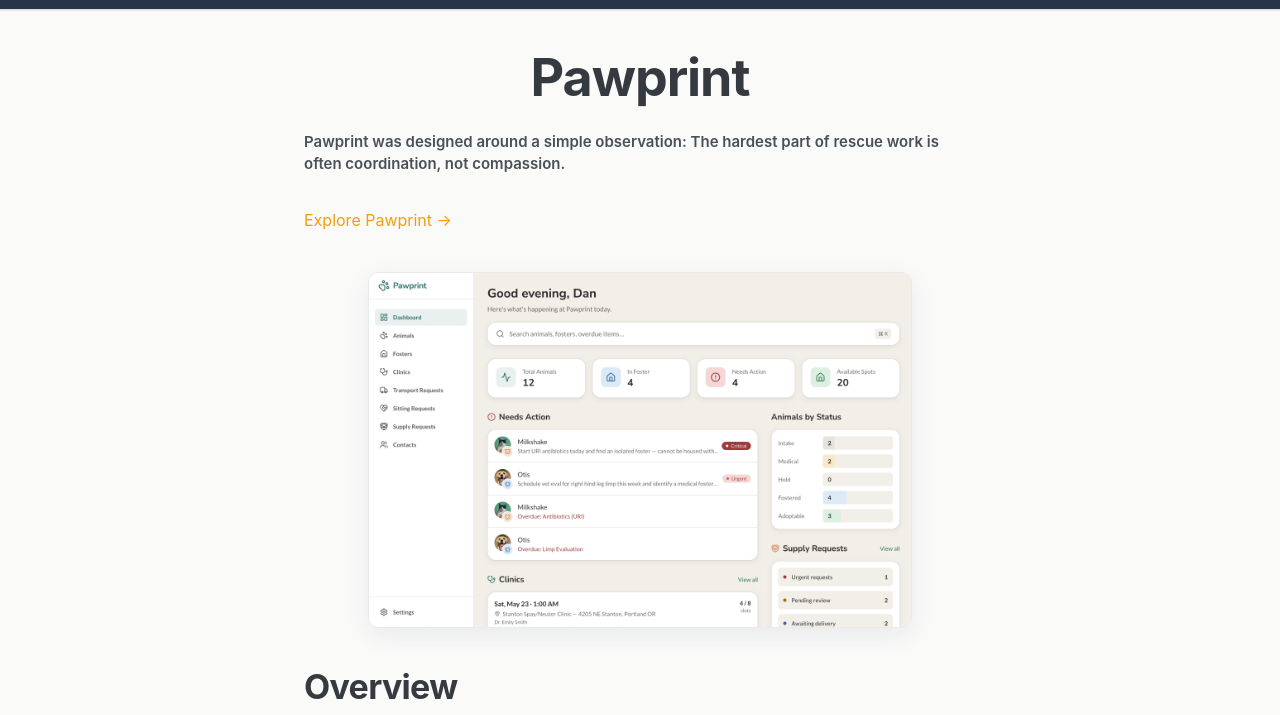
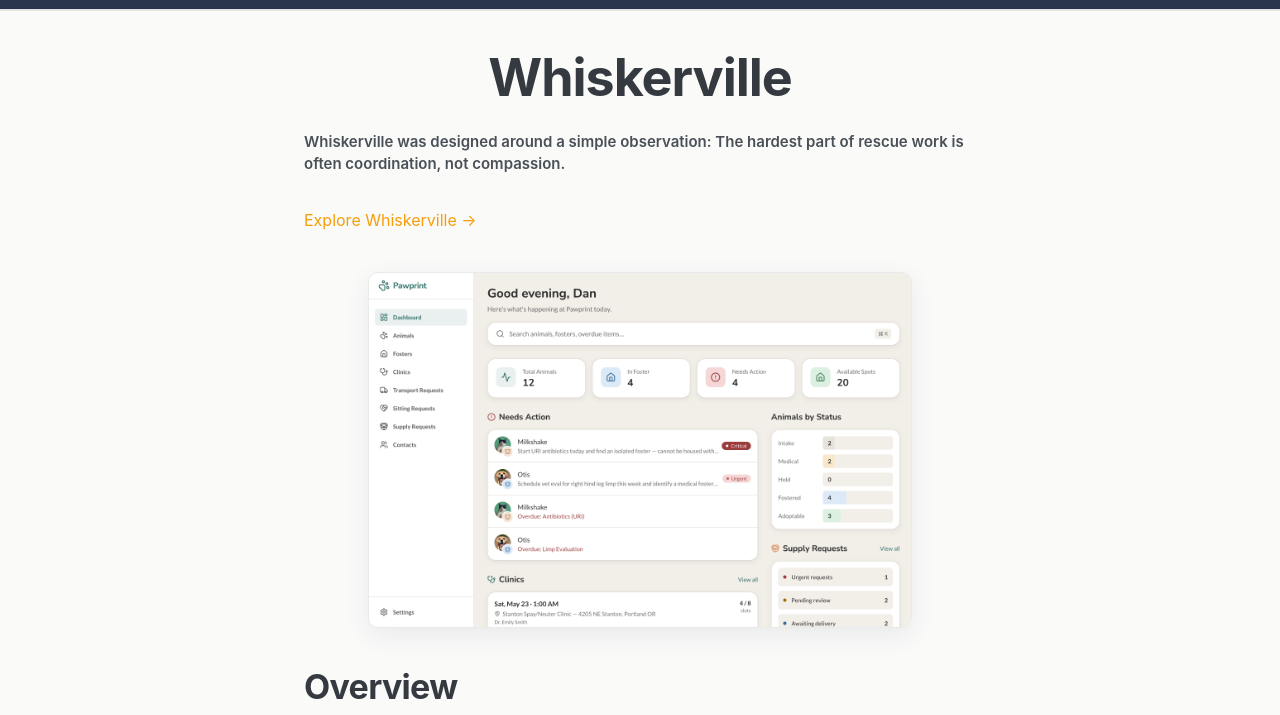
Before and after one commit to dthores1/personal-site, a website: page portfolio/pawprint.html in a window 1280 px wide. Shown: the part 47-762 px from the top of the page. Drawn offline with Linux system fonts and the light colour scheme; a web font is replaced by a local one.

Commit message:
Changes Pawprint name to Whiskerville

```diff
--- a/portfolio/pawprint.html
+++ b/portfolio/pawprint.html
@@ -3,10 +3,10 @@
 <head>
   <meta charset="UTF-8">
   <meta name="viewport" content="width=device-width, initial-scale=1, shrink-to-fit=no">
-  <meta name="description" content="Pawprint is animal rescue operations software designed around real-world foster workflows.">
+  <meta name="description" content="Whiskerville is animal rescue operations software designed around real-world foster workflows.">
   <meta name="robots" content="index,follow">
   <link rel="shortcut icon" href="../img/dt-favicon.svg">
-  <title>Pawprint · Portfolio · Dan Thoreson</title>
+  <title>Whiskerville · Portfolio · Dan Thoreson</title>
   <link href="../vendor/bootstrap/css/bootstrap.min.css" rel="stylesheet">
   <link href="https://fonts.googleapis.com/css?family=Saira+Extra+Condensed:500,700" rel="stylesheet">
   <link href="https://fonts.googleapis.com/css?family=Muli:400,400i,800,800i" rel="stylesheet">
@@ -20,20 +20,20 @@
   <script src="../js/portfolio-post-nav.js"></script>
   <main class="ux-post-main">
     <article class="ux-article ux-article--lookio">
-      <h1>Pawprint</h1>
-      <p class="ux-article-punch">Pawprint was designed around a simple observation: The hardest part of rescue work is often coordination, not compassion.</p>
+      <h1>Whiskerville</h1>
+      <p class="ux-article-punch">Whiskerville was designed around a simple observation: The hardest part of rescue work is often coordination, not compassion.</p>
 
       <div class="portfolio-actions" style="margin: 1.25rem 0 0;">
-        <a class="portfolio-btn portfolio-btn--primary" href="https://pawprint.danthoreson.com" target="_blank" rel="noopener noreferrer" data-track-event="open_portfolio_app" data-track-portfolio-app-name="pawprint">Explore Pawprint <span aria-hidden="true">&rarr;</span></a>
+        <a class="portfolio-btn portfolio-btn--primary" href="https://pawprint.danthoreson.com" target="_blank" rel="noopener noreferrer" data-track-event="open_portfolio_app" data-track-portfolio-app-name="pawprint">Explore Whiskerville <span aria-hidden="true">&rarr;</span></a>
       </div>
 
       <figure class="ux-figure--medium">
-        <img src="../img/portfolio/Pawprint_Dashboard.png" alt="Pawprint's dashboard showing a summary of the organization's capacity and pending action items.">
+        <img src="../img/portfolio/Pawprint_Dashboard.png" alt="Whiskerville's dashboard showing a summary of the organization's capacity and pending action items.">
       </figure>
 
       <h2>Overview</h2>
       <p>Many foster-based rescues operate through a patchwork of Slack messages, spreadsheets, shared drives, text chains, and informal institutional knowledge — patterns I became deeply familiar with while volunteering in animal rescue. Critical workflows — foster placement, transportation, clinic planning, sitter coordination, supply requests, and medical tracking — are often fragmented across multiple tools with little operational visibility.</p>
-      <p>Pawprint explores how thoughtful workflow design and systems-oriented UX can reduce that coordination burden without losing the flexibility and humanity rescue work requires.</p>
+      <p>Whiskerville explores how thoughtful workflow design and systems-oriented UX can reduce that coordination burden without losing the flexibility and humanity rescue work requires.</p>
       <p>Instead of forcing rigid enterprise-style processes, the product was intentionally designed around the messy, real-world realities of foster operations:</p>
 
       <ul>
@@ -184,7 +184,7 @@
         <li>spreadsheets</li>
         <li>informal volunteer memory</li>
       </ul>
-      <p>Pawprint introduces structured coordination workflows while intentionally keeping them lightweight.</p>
+      <p>Whiskerville introduces structured coordination workflows while intentionally keeping them lightweight.</p>
       <p>Examples include:</p>
       <ul>
         <li>requesting temporary sitter coverage</li>
@@ -232,7 +232,7 @@
       <h2>Visual &amp; Interaction Design</h2>
       <p>The visual system was intentionally designed to feel calm, trustworthy, and operationally clear.</p>
       <p>Many operational tools become visually overwhelming because every workflow competes equally for attention.</p>
-      <p>Pawprint instead prioritizes:</p>
+      <p>Whiskerville instead prioritizes:</p>
       <ul>
         <li>strong hierarchy</li>
         <li>restrained color usage</li>
@@ -244,7 +244,7 @@
       <p>The goal was making operational work feel approachable rather than administrative.</p>
 
       <figure class="ux-figure--medium">
-        <img src="../img/portfolio/Pawprint_Contacts.png" alt="Pawprint was designed with soft surfaces, clear spacing systems, and lightweight status signaling.">
+        <img src="../img/portfolio/Pawprint_Contacts.png" alt="Whiskerville was designed with soft surfaces, clear spacing systems, and lightweight status signaling.">
       </figure>
 
       <h3>Interaction principles</h3>
@@ -259,12 +259,12 @@
       </ul>
 
       <figure class="ux-figure--medium">
-        <img src="../img/portfolio/Pawprint_Fosters.png" alt="Pawprint emphasizes intuitive, simple workflows over rigid forms.">
+        <img src="../img/portfolio/Pawprint_Fosters.png" alt="Whiskerville emphasizes intuitive, simple workflows over rigid forms.">
       </figure>
       <hr class="ux-section-divider">
 
       <h2>Systems Thinking</h2>
-      <p>Although Pawprint is currently a front-end portfolio project, the system was intentionally designed around realistic operational architecture.</p>
+      <p>Although Whiskerville is currently a front-end portfolio project, the system was intentionally designed around realistic operational architecture.</p>
       <p>The platform assumes coordination across:</p>
       <ul>
         <li>foster placements</li>
@@ -317,7 +317,7 @@
       <hr class="ux-section-divider">
 
       <h2>Result</h2>
-      <p>Pawprint became an exploration of how operational systems can remain humane, flexible, and approachable even as organizational complexity grows.</p>
+      <p>Whiskerville became an exploration of how operational systems can remain humane, flexible, and approachable even as organizational complexity grows.</p>
       <p>The project reflects my interest in building products where:</p>
       <ul>
         <li>UX</li>
@@ -328,7 +328,7 @@
         <li>state modeling</li>
       </ul>
       <p class="ux-article-list-trailing">&hellip;all reinforce each other instead of existing separately.</p>
-      <p>Rather than treating rescue work as a collection of forms and records, Pawprint approaches it as a living operational system centered around coordination, trust, and care.</p>
+      <p>Rather than treating rescue work as a collection of forms and records, Whiskerville approaches it as a living operational system centered around coordination, trust, and care.</p>
 
       <p class="ux-article-signature">&mdash;&nbsp;Dan Thoreson</p>
     </article>
```
Also changed, not shown: index.html (+5 -5 lines), 1 other file.
